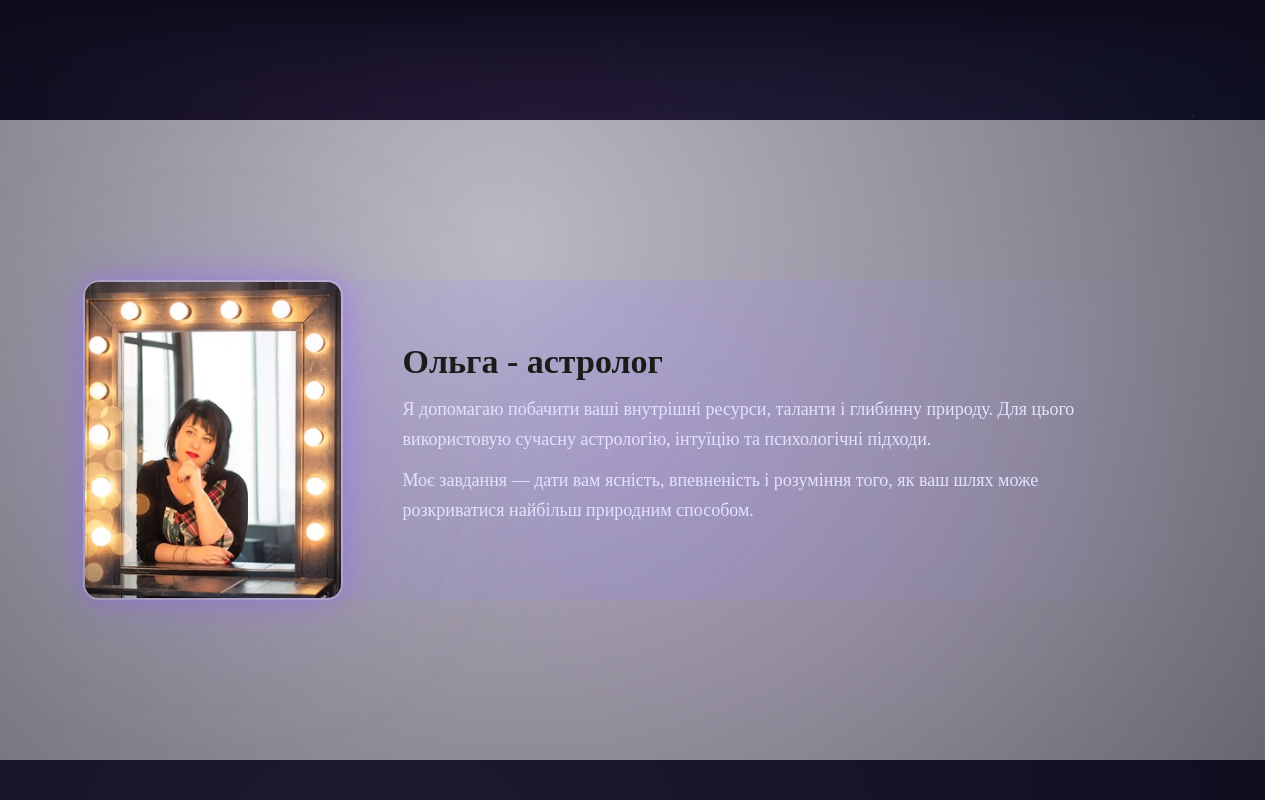
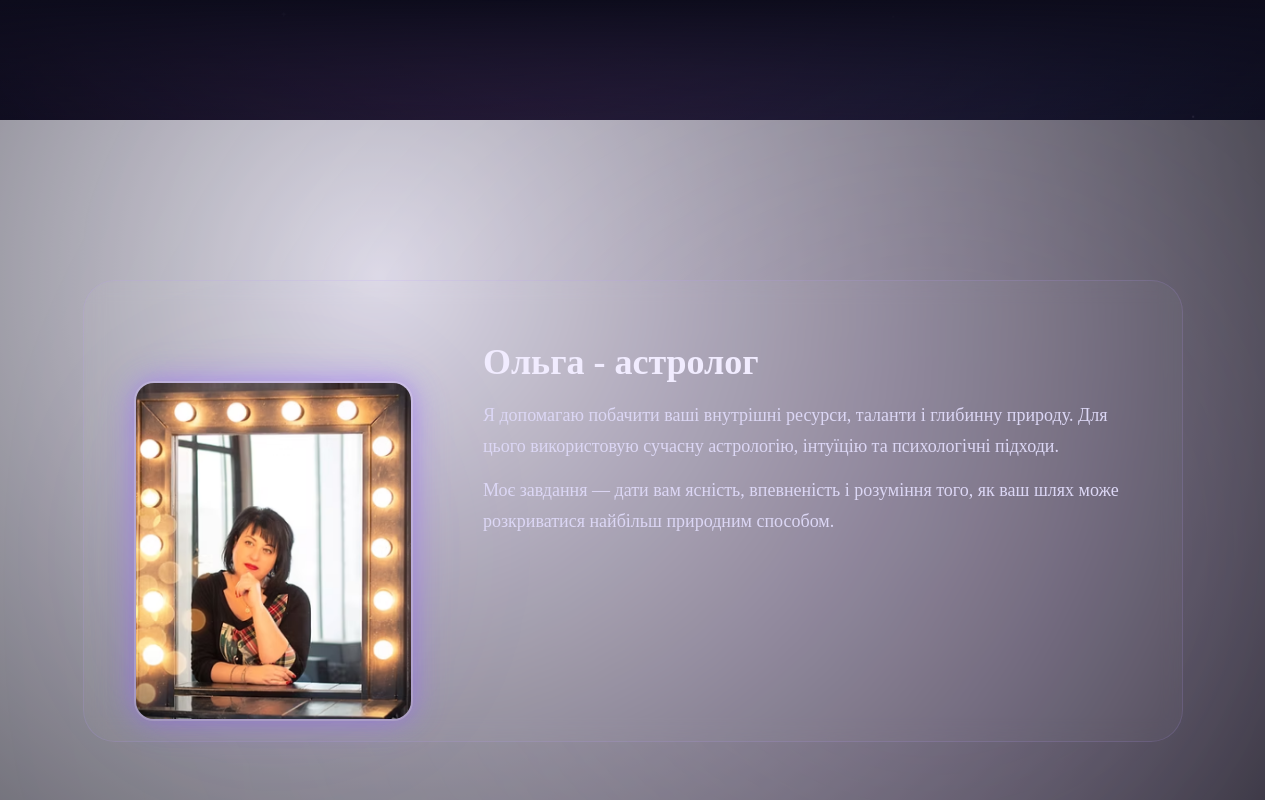
Before and after one commit to Ded-Goit/astrology, a Next.js app: page / in a window 1280 px wide. Shown: the part 680-1480 px from the top of the page. Built offline with nearby package versions, Linux system fonts and the light colour scheme; a web font is replaced by a local one.

Commit message:
edit style

```diff
--- a/src/components/AboutBlock/AboutBlock.module.css
+++ b/src/components/AboutBlock/AboutBlock.module.css
@@ -3,35 +3,36 @@
   padding: 160px 20px;
   color: #fff;
   overflow: hidden;
+  /*min-height: 100vh;*/
 }
 
-/* Фон — легкий космічний градієнт */
+/* Темніший спокійний фон */
 .about::before {
   content: "";
   position: absolute;
   inset: 0;
   z-index: 0;
   background: radial-gradient(
-    circle at 40% 20%,
-    rgba(150, 130, 255, 0.18),
-    rgba(20, 18, 40, 1)
+    circle at 30% 20%,
+    rgba(150, 130, 255, 0.12),
+    rgba(10, 9, 20, 1)
   );
 }
 
-/* Глибоке фіолетове світіння */
+/* М’яке глибоке світло праворуч */
 .bgGlow {
   position: absolute;
   inset: 0;
   background: radial-gradient(
-    circle at 60% 70%,
-    rgba(200, 120, 255, 0.25),
+    circle at 80% 60%,
+    rgba(200, 120, 255, 0.2),
     transparent 70%
   );
-  filter: blur(120px);
+  filter: blur(160px);
   z-index: 0;
 }
 
-/* Дрібні зірочки */
+/* Зірочки — приглушені */
 .bgStars::before {
   content: "";
   position: absolute;
@@ -39,9 +40,10 @@
   z-index: 1;
   background-image: url("/small-stars1.png");
   background-size: cover;
-  opacity: 0.6;
+  opacity: 0.25;
 }
 
+/* Контейнер */
 .inner {
   position: relative;
   z-index: 3;
@@ -49,57 +51,128 @@
   margin: 0 auto;
   display: flex;
   flex-direction: column;
-  gap: 40px;
+  gap: 50px;
   text-align: center;
-  background: radial-gradient(circle, rgba(150, 130, 255, 0.25), transparent);
+
+  padding: 40px 20px;
   border-radius: 32px;
+
+  /* прибрано надлишкове глоу, зроблено чистішим */
+  background: rgba(255, 255, 255, 0.03);
+  border: 1px solid rgba(180, 150, 255, 0.15);
+  backdrop-filter: blur(10px);
 }
 
-/* Фото + glow */
+/* Фото */
 .photoWrap {
   position: relative;
-  width: 260px;
+  width: 280px;
   margin: 0 auto;
 }
+/* Початковий стан фото */
+.photoWrap {
+  opacity: 0;
+  transform: translateY(40px);
+  animation: photoFadeIn 1.2s ease-out forwards;
+  animation-delay: 0.2s;
+}
 
+/* М’яке підсвітлення під фото */
 .photoGlow {
   position: absolute;
   inset: 0;
-  filter: blur(80px);
-  background: radial-gradient(circle, rgba(165, 120, 255, 0.55), transparent);
+  filter: blur(90px);
+  background: radial-gradient(circle, rgba(170, 120, 255, 0.35), transparent);
   z-index: -1;
+}
+.photoGlow {
+  animation: glowPulse 5s ease-in-out infinite;
+}
+
+@keyframes glowPulse {
+  0% {
+    opacity: 0.25;
+    transform: scale(1);
+  }
+  50% {
+    opacity: 0.45;
+    transform: scale(1.05);
+  }
+  100% {
+    opacity: 0.25;
+    transform: scale(1);
+  }
 }
 
 .photo {
-  width: 260px;
-  height: 320px;
-  border-radius: 16px;
+  width: 280px;
+  height: 340px;
+  border-radius: 20px;
   object-fit: cover;
-  border: 2px solid rgba(220, 200, 255, 0.3);
-  box-shadow: 0 0 32px rgba(140, 95, 255, 0.5);
+  border: 2px solid rgba(220, 200, 255, 0.25);
+  box-shadow: 0 0 24px rgba(140, 95, 255, 0.35);
 }
 
+/* Текст */
 .title {
-  font-size: 34px;
+  font-size: 36px;
   font-family: var(--font-title);
-  margin-bottom: 12px;
+  margin-bottom: 16px;
+  color: #f1ecff;
+}
+
+/* Початковий стан тексту */
+.text {
+  opacity: 0;
+  transform: translateY(40px);
+  animation: textFadeIn 1.2s ease-out forwards;
+  animation-delay: 0.5s; /* трохи пізніше за фото */
 }
 
 .desc {
   font-size: 18px;
-  line-height: 1.65;
-  max-width: 700px;
-  margin: 0 auto 12px;
-  color: #e6e1ff;
+  line-height: 1.7;
+  max-width: 650px;
+  margin: 0 auto 14px;
+  color: #dcd7f5;
 }
 
+@keyframes photoFadeIn {
+  0% {
+    opacity: 0;
+    transform: translateY(40px) scale(0.98);
+    filter: drop-shadow(0 0 0px rgba(160, 120, 255, 0));
+  }
+  70% {
+    opacity: 1;
+    transform: translateY(0) scale(1);
+  }
+  100% {
+    opacity: 1;
+    filter: drop-shadow(0 0 18px rgba(160, 120, 255, 0.35));
+  }
+}
+
+@keyframes textFadeIn {
+  0% {
+    opacity: 0;
+    transform: translateY(40px);
+  }
+  100% {
+    opacity: 1;
+    transform: translateY(0);
+  }
+}
+
+/* Desktop */
 @media (min-width: 900px) {
   .inner {
     flex-direction: row;
     text-align: left;
-    gap: 60px;
-    align-items: center;
+    gap: 70px;
+    padding: 60px 50px;
   }
+
   .photoWrap {
     margin: 0;
   }
--- a/src/components/CTA/CTA.module.css
+++ b/src/components/CTA/CTA.module.css
@@ -5,6 +5,7 @@
   color: #fff;
   overflow: hidden;
   background: radial-gradient(circle at 50% 20%, #1d1b33, #0d0c1c);
+  /*min-height: 50vh;*/
 }
 
 .glow {
--- a/src/components/CTA/CTA.tsx
+++ b/src/components/CTA/CTA.tsx
@@ -13,7 +13,7 @@ export default function CTA() {
       </p>
 
       <a
-        href="https://www.instagram.com/direct/t/104206877645216/"
+        href="https://www.instagram.com/olharomanova/"
         className={styles.button}
         target="_blank"
         rel="noopener noreferrer"
--- a/src/components/Footer/Footer.module.css
+++ b/src/components/Footer/Footer.module.css
@@ -5,6 +5,7 @@
   text-align: center;
   color: #fff;
   overflow: hidden;
+  /* min-height: 50vh;*/
 }
 
 .stars::before {
--- a/src/components/Footer/Footer.tsx
+++ b/src/components/Footer/Footer.tsx
@@ -17,9 +17,9 @@ export default function Footer() {
         </p>
 
         <div className={styles.contacts}>
-          <a href="mailto:yourmail@gmail.com" className={styles.contactItem}>
+          <a href="mailto:astroua74@gmail.com" className={styles.contactItem}>
             <MdEmail className={styles.icon} />
-            yourmail@gmail.com
+            astroua74@gmail.com
           </a>
 
           <a href="tel:+380968934202" className={styles.contactItem}>
--- a/src/components/ServicesBlock/ServicesBlock.module.css
+++ b/src/components/ServicesBlock/ServicesBlock.module.css
@@ -4,6 +4,7 @@
   color: #fff;
   overflow: hidden;
   background: radial-gradient(circle at 30% 20%, #1d1a32, #0d0c1c);
+  /*min-height: 100vh;*/
 }
 
 .inner {
```
